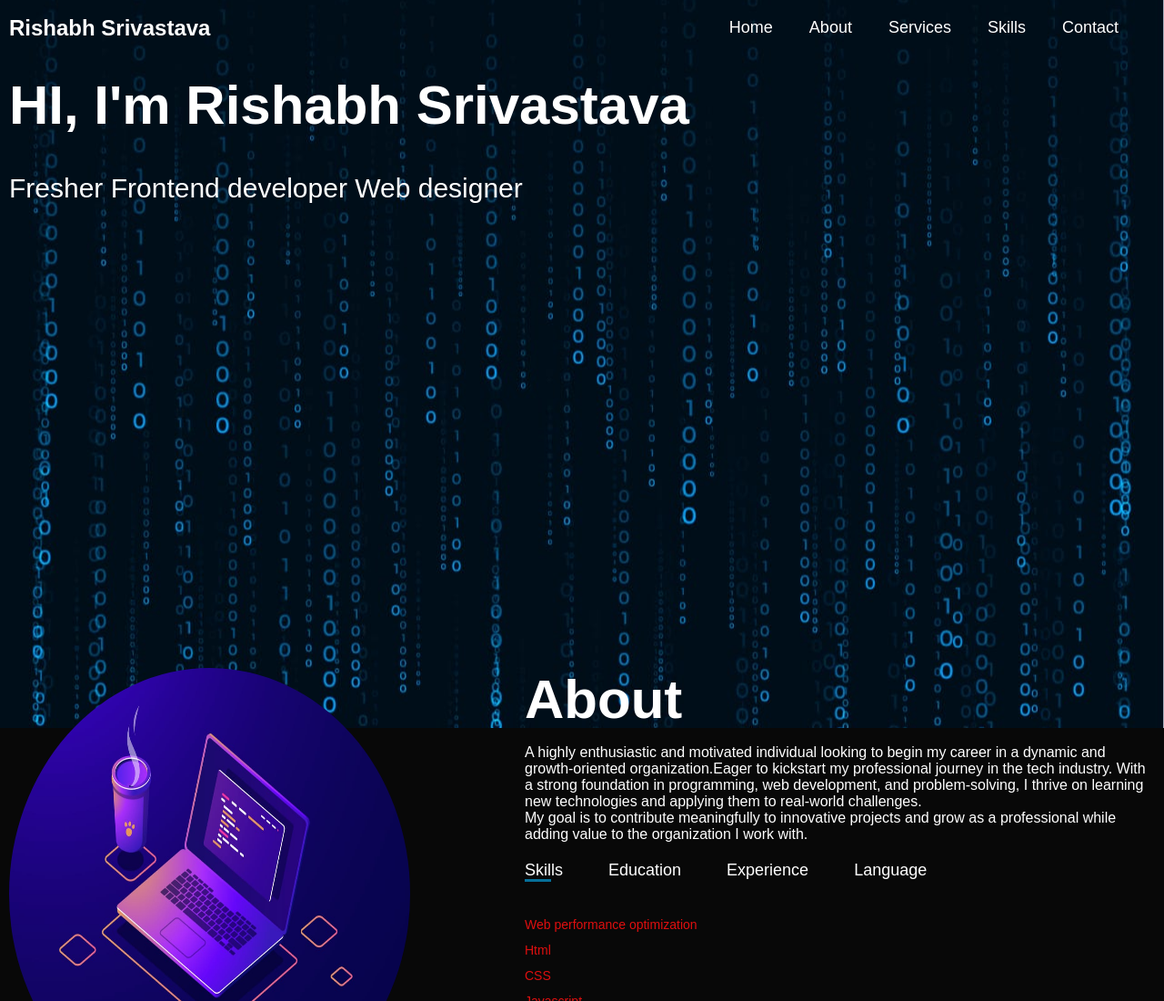
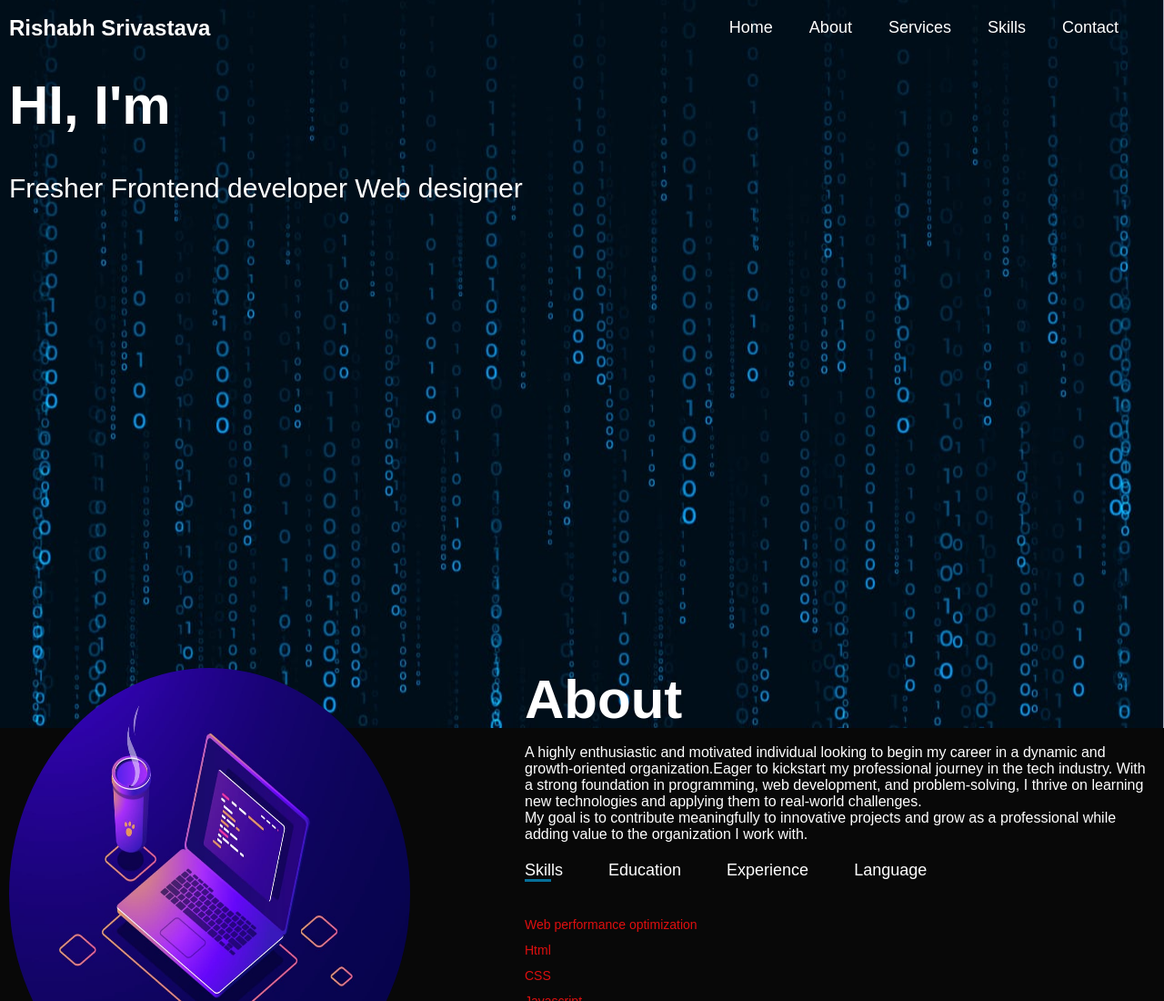
Before and after one commit to Rishabh-srivastava-9696/codealpha_portfolio, a plain HTML site: page index.html in a window 1280 px wide. Shown: the top 1100 px of the page at 91% size. Drawn offline with Linux system fonts and the light colour scheme.

Commit message:
Update index.html

```diff
--- a/index.html
+++ b/index.html
@@ -19,7 +19,7 @@
                     <li><a href="#contact">Contact</a></li>
             </nav>
             <div class="header-text">
-                <h1> HI, I'm Rishabh Srivastava</h1>
+                <h1> HI, I'm </h1>
                     <span style="--i:3;">Fresher</span>
                     <span style="--i:2;">Frontend developer</span>
                     <span style="--i:1;">Web designer</span>
@@ -137,4 +137,5 @@
     }
 </script>
     </body>
+
     </html>
```
